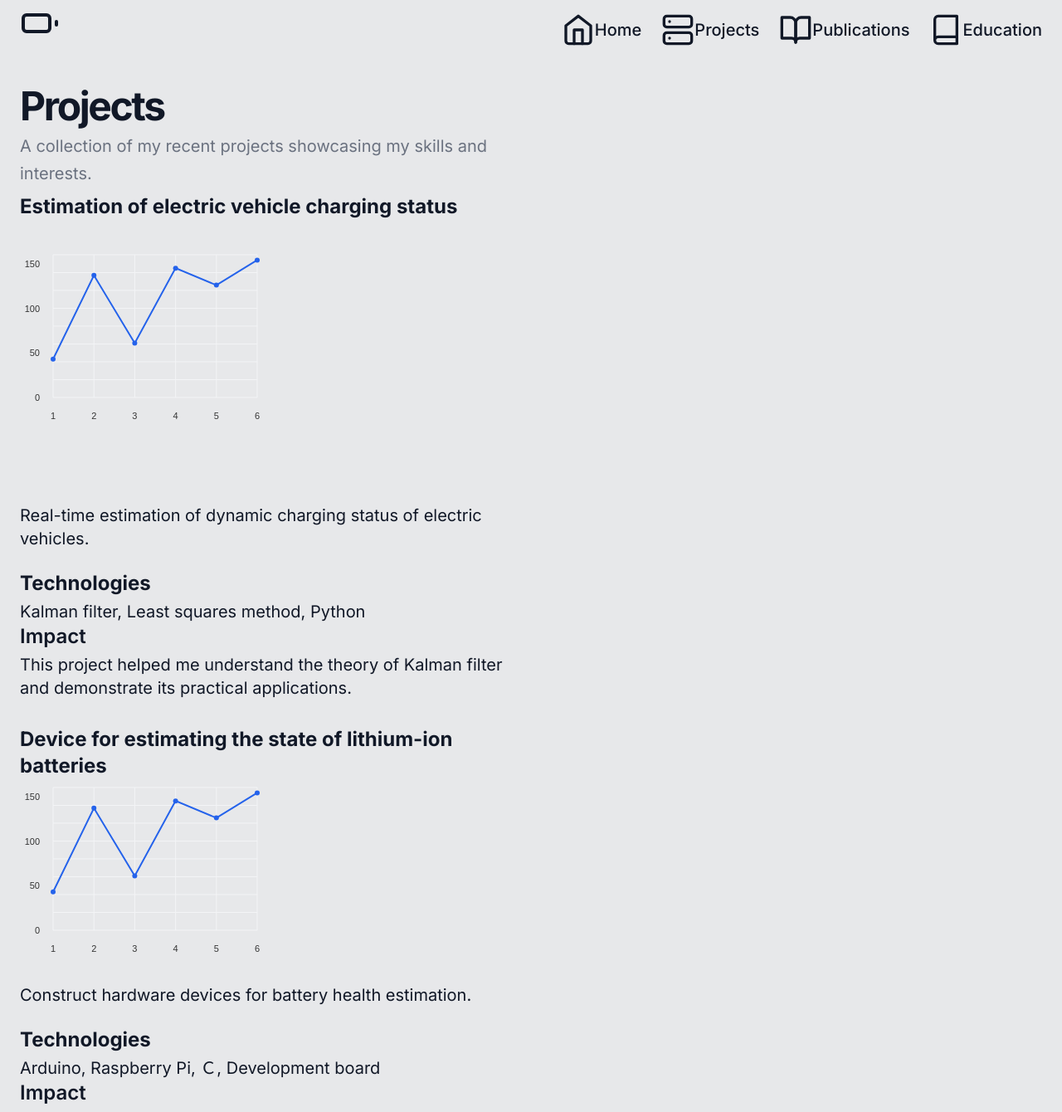
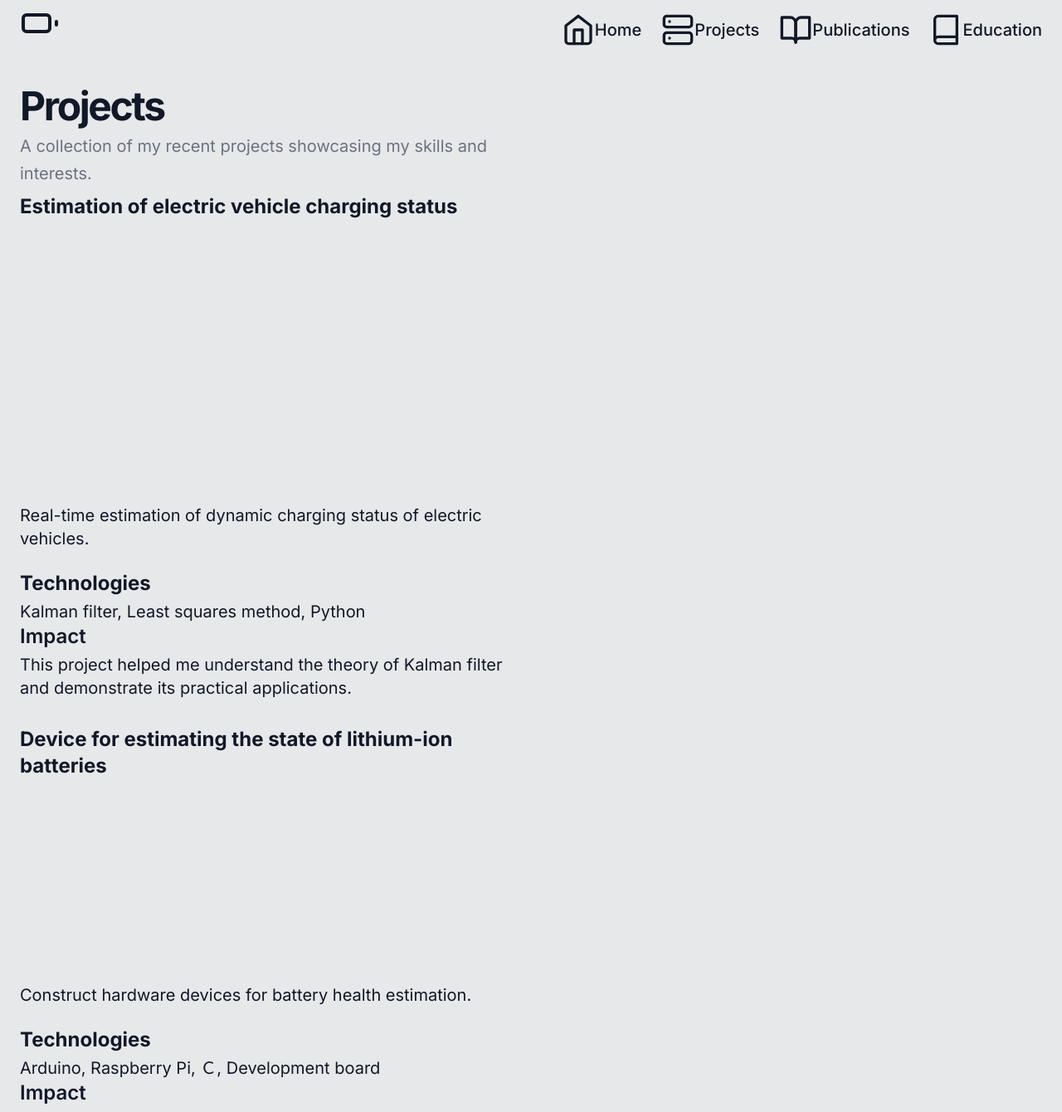
Before and after one commit to Ko0105/Webpage, a Next.js app: page /project in a window 1280 px wide. Shown: the top 1340 px of the page at 83% size. Built offline with nearby package versions, Linux system fonts and the light colour scheme.

Commit message:
revise bug

```diff
--- a/src/app/project/Project.tsx
+++ b/src/app/project/Project.tsx
@@ -9,7 +9,7 @@ import Link from "next/link";
 import { useState } from 'react'
 // import { ResponsiveBar } from "@nivo/bar"
 import { ResponsiveLine } from "@nivo/line"
-import chartData from '../../../public/chartData.json'
+// import chartData from '../../../public/chartData.json'
 
 export default function MyProject() {
   const [count, setCount] = useState(0)
@@ -58,7 +58,7 @@ export default function MyProject() {
 
                 <div className="text-left text-2xl font-bold ">Estimation of electric vehicle charging status</div>
                   <div className="aspect-[4/3] overflow-hidden rounded-lg w-3/6">
-                  <LineChart className="bject-cover w-full h-full  rounded-lg " />
+                  {/* <LineChart className="bject-cover w-full h-full  rounded-lg " /> */}
                   </div>
                   <br></br>
                   <div className="max-w-3xl">
@@ -81,7 +81,7 @@ export default function MyProject() {
                   <div className="">
                     <div className="text-left text-2xl font-bold  ">Device for estimating the state of lithium-ion batteries</div>
                     <div className="aspect-[4/3] overflow-hidden rounded-lg w-3/6">
-                    <LineChart className="bject-cover w-full h-full  rounded-lg " />
+                    {/* <LineChart className="bject-cover w-full h-full  rounded-lg " /> */}
                     </div>
                     <br></br>
                     <div className="max-w-3xl">
```
